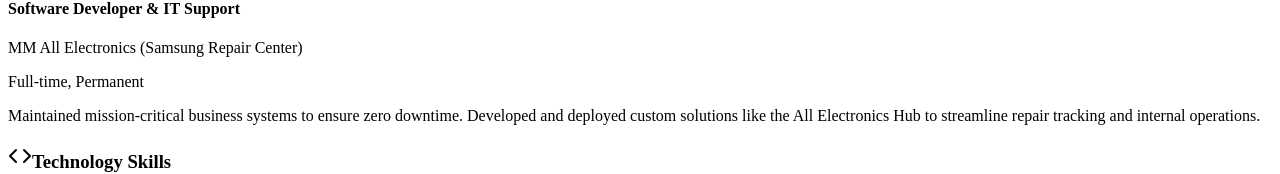
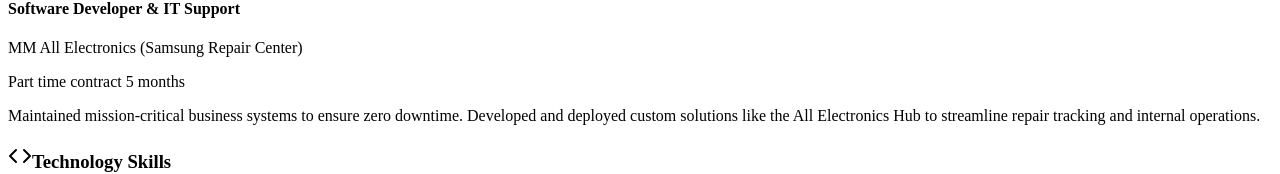
Before and after one commit to Khensanintulo911/devpulseportfolio, a React (Vite) app in the folder client/: page / in a window 1280 px wide. Shown: the part 1341-1515 px from the top of the page. Built offline with nearby package versions, Linux system fonts and the light colour scheme; no server answers; a web font is replaced by a local one.

Commit message:
Update MM All Electronics employment period to part-time contract 5 months

```diff
--- a/client/src/components/about-section.tsx
+++ b/client/src/components/about-section.tsx
@@ -26,7 +26,7 @@
     {
       company: "MM All Electronics (Samsung Repair Center)",
       role: "Software Developer & IT Support",
-      period: "Full-time, Permanent",
+      period: "Part time contract 5 months",
       description: "Maintained mission-critical business systems to ensure zero downtime. Developed and deployed custom solutions like the All Electronics Hub to streamline repair tracking and internal operations."
     }
   ];
--- a/client/src/components/hero-section.tsx
+++ b/client/src/components/hero-section.tsx
@@ -22,7 +22,8 @@
               srcSet="/assets/profile-400.webp 400w, /assets/profile-800.webp 800w"
               sizes="(max-width: 640px) 400px, 800px"
               alt="Khensani 'Kay' Ntulo"
-              className="w-full h-full object-cover object-top"
+              style={{ objectPosition: '50% 18%' }}
+              className="w-full h-full object-cover"
               loading="lazy"
             />
           </div>
```
Also changed, not shown: 1 other file (tests, documents, lock files or other folders).
